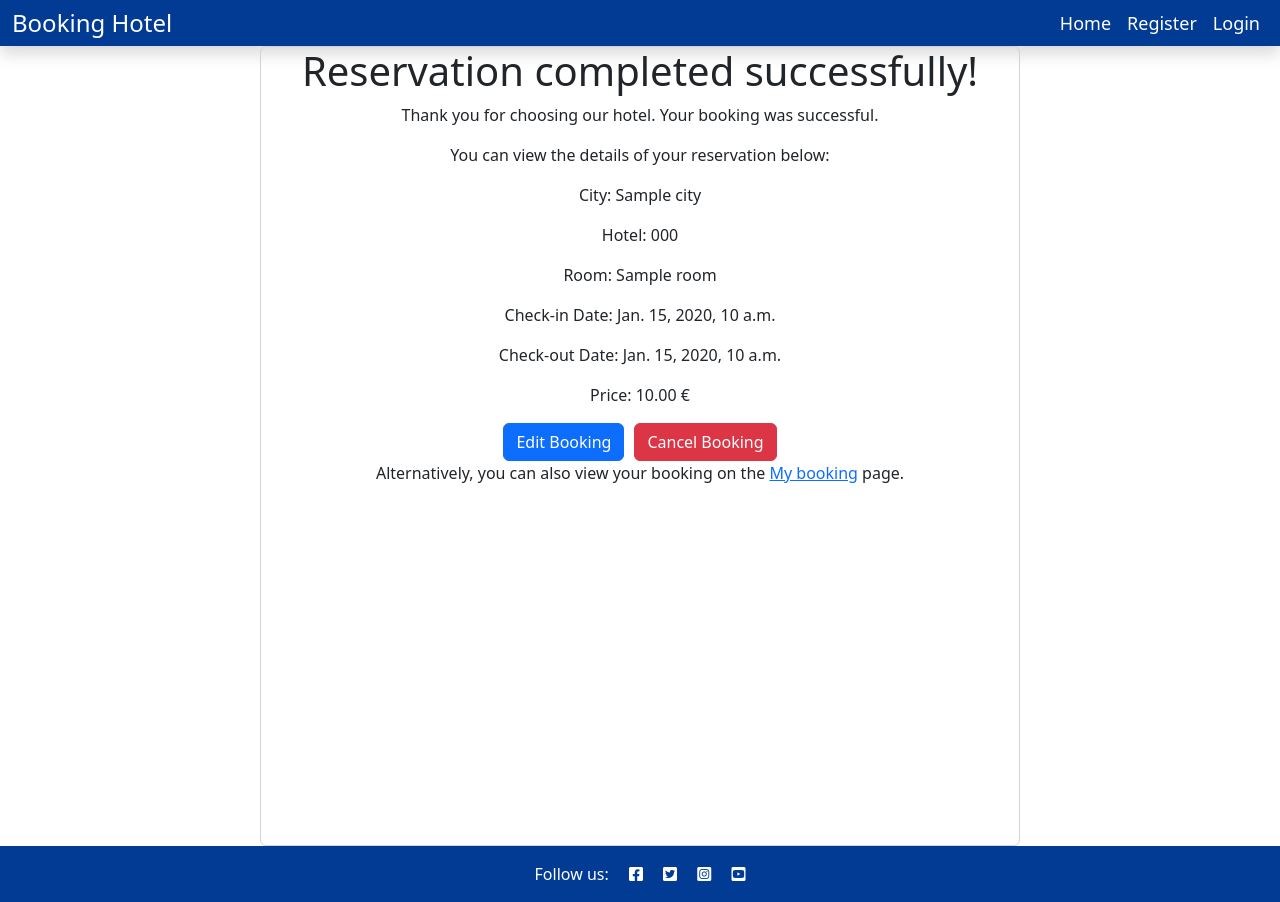
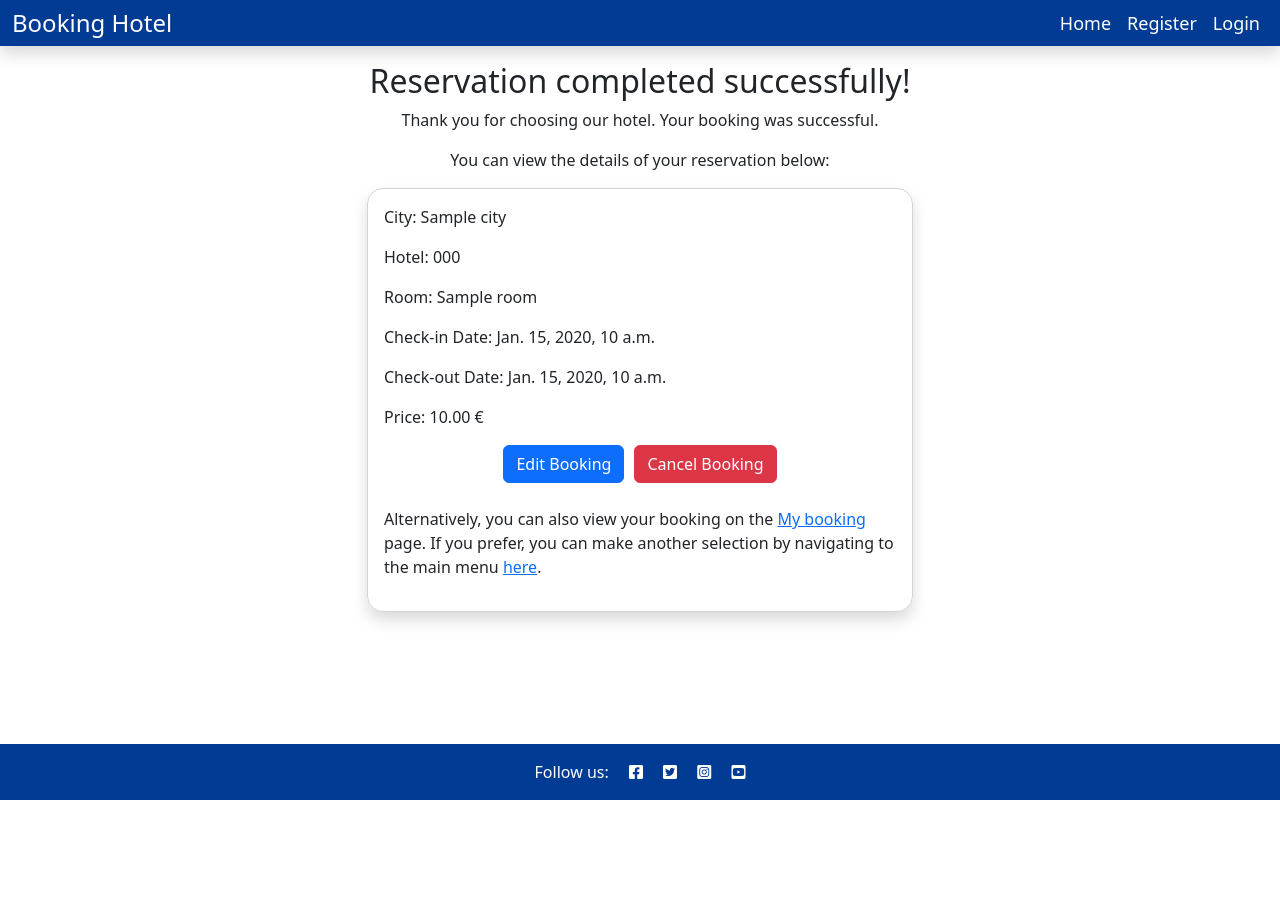
Before and after one commit to CodeWizard-1/booking_hotel, a Django app: page /success-booking/1/ in a window 1280 px wide. After the commit the page ends 800 px from the top, so only its background shows below. Run offline with Django 3.2, Linux system fonts and the light colour scheme; tables that the repository leaves empty hold one stand-in row (values such as "Sample post"); some libraries are stand-ins or nearby versions.

Commit message:
Add design on success_booking page

```diff
--- a/templates/success_booking.html
+++ b/templates/success_booking.html
@@ -1,13 +1,15 @@
 {% extends 'base.html' %}
 
 {% block content %}
-<div class="container">
-    <div class="row justify-content-center" style="height: 100vh;">
-        <div class="card col-md-8 text-center">
-            <h1>Reservation completed successfully!</h1>
-            <p>Thank you for choosing our hotel. Your booking was successful.</p>
-            <p>You can view the details of your reservation below:</p>
-
+<section class="section bg-white">
+    <div class="container mt-3 mb-4">
+        <h2 class="text-9 text-center fw-500">Reservation completed successfully!</h2>
+        <p class="text-9 text-center">Thank you for choosing our hotel. Your booking was successful.</p>
+        <p class="text-9 text-center">You can view the details of your reservation below:</p>
+        <div class="row">
+            <div class="col-md-6 mx-auto" >
+                <div class="card shadow mb-4 rounded-4">
+                    <div class="card-body">
                         <div class="reservation-details">
                             <p>City: {{ booking.room.hotel.city.city_name }}</p>
                             <p>Hotel: {{ booking.room.hotel.hotel_name }}</p>
@@ -26,10 +28,17 @@
                                 </div>
                             {% endif %}
                         </div>
+                        <br>
                         <div>
                             <p>Alternatively, you can also view your booking on the
                                 <a href="{% url 'my_booking' %}">My booking</a> page.
+                            If you prefer, you can make another selection by navigating to the main menu
+                            <a href="{% url 'home' %}">here</a>.
                             </p>
+                            </p>
+                        </div>
+                    </div>
+                </div>
             </div>
         </div>
     </div>
@@ -54,4 +63,5 @@
         </div>
     </div>
 </div>
+<!-- ----------------------------------------------- -->
 {% endblock %}
```
Also changed, not shown: templates/booking.html (line endings or trailing spaces). Lines whose indentation alone changed are shown as unchanged.
